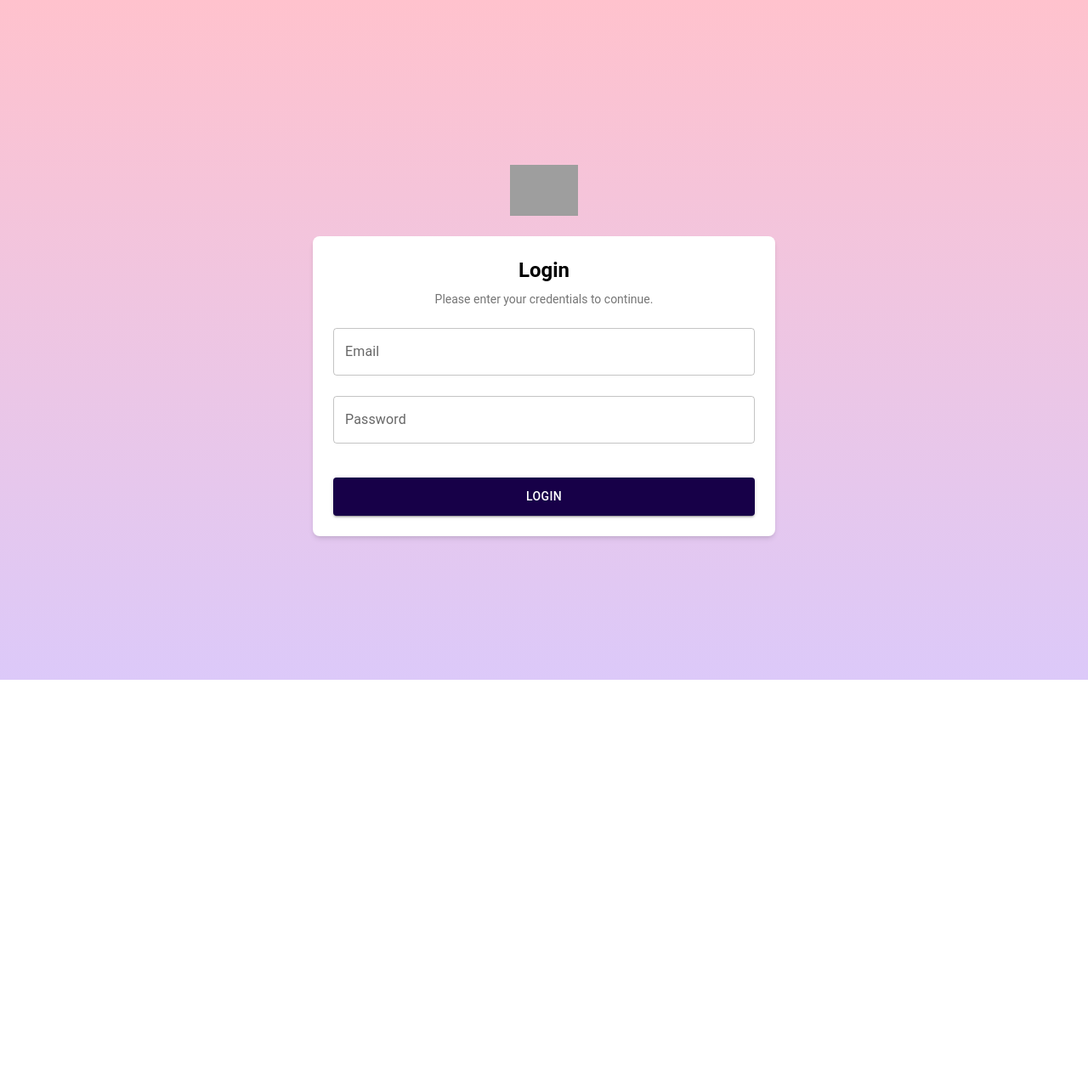
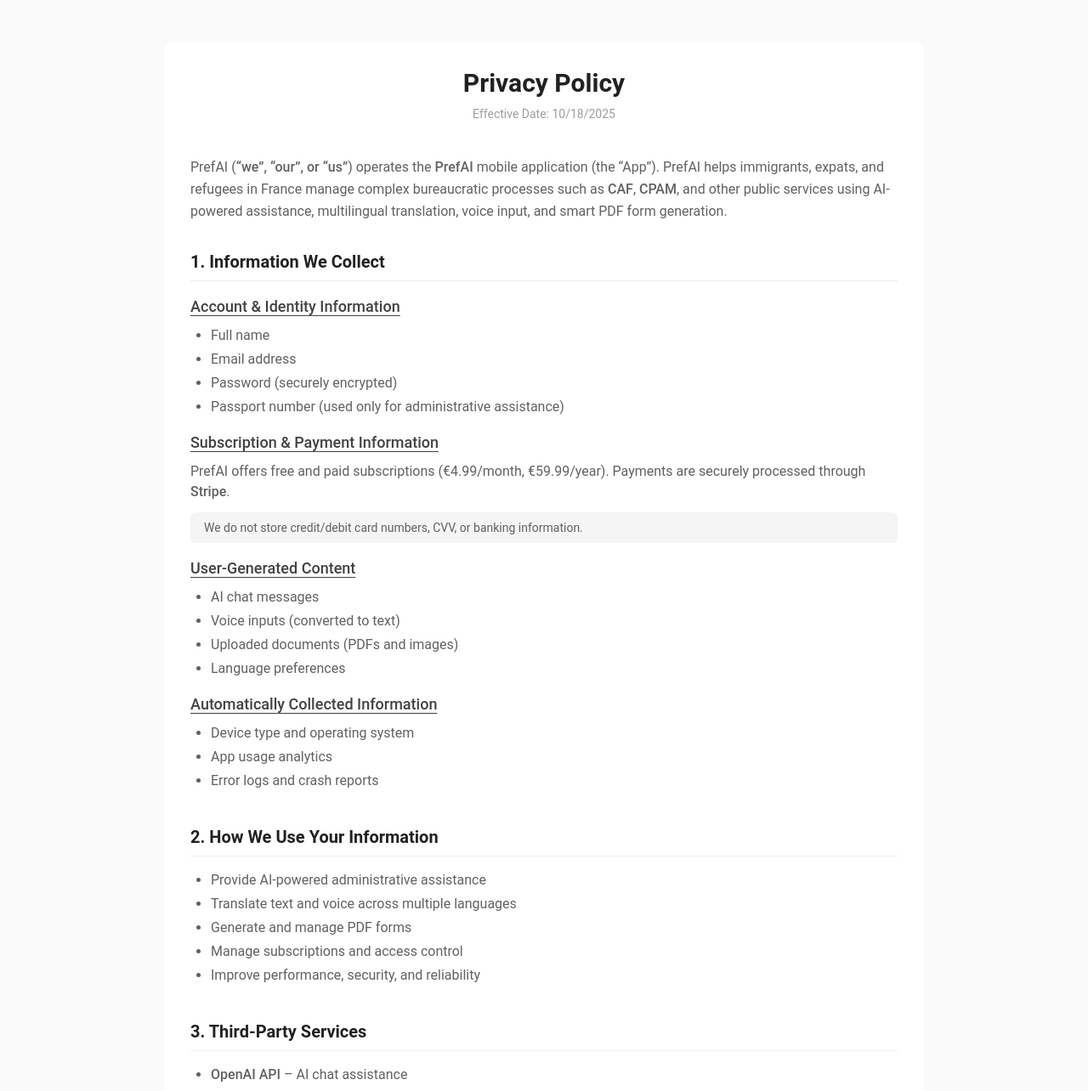
Before and after one commit to u1447229543-art/PrefAi-Admin, a React (Vite) app: page /privacy-policy in a window 1280 px wide. Before the commit this address led to /login. Shown: the top 1284 px of the page at 85% size. Before the commit the page ends 800 px from the top, so only its background shows below. Built offline with nearby package versions, Linux system fonts and the light colour scheme; no server answers; grey boxes are pictures that could not be loaded.

Commit message:
Added Privacy policy

```diff
--- a/src/Router/AppRouter.jsx
+++ b/src/Router/AppRouter.jsx
@@ -7,6 +7,7 @@ import ResetPassword from "../pages/ResetPassword";
 import ProtectedRoute from "./ProtectedRoute";
 import UserManagement from "../pages/admin/UserManagement";
 import DomumentManagement from "../pages/admin/DocumentManagement";
+import PrivacyPolicy from "../pages/PrivacyPolicy";
 
 const AppRouter = () => {
   const isLoggedIn = localStorage.getItem("token");
@@ -22,6 +23,7 @@ const AppRouter = () => {
 
       {/* Public Routes */}
       <Route path="/login" element={<Login />} />
+      <Route path="/privacy-policy" element={<PrivacyPolicy />} />
       <Route path="/forgot-password" element={<ForgotPassword />} />
       <Route path="/reset-password" element={<ResetPassword />} />
       <Route path="/create-password" element={<ResetPassword />} />
--- /dev/null
+++ b/src/pages/PrivacyPolicy.jsx
@@ -0,0 +1,197 @@
+import React from "react";
+
+const PrivacyPolicy = () => {
+  return (
+    <div className="min-h-screen bg-gray-50 py-12 px-4">
+      <div className="mx-auto max-w-4xl rounded-xl bg-white p-8 shadow-sm">
+        {/* Header */}
+        <h1 className="mb-2 text-center text-3xl font-bold text-gray-900">
+          Privacy Policy
+        </h1>
+        <p className="mb-10 text-center text-sm text-gray-500">
+          Effective Date: {new Date().toLocaleDateString()}
+        </p>
+
+        {/* Intro */}
+        <p className="mb-8 text-gray-700 leading-relaxed">
+          PrefAI (<span className="font-medium">“we”, “our”, or “us”</span>)
+          operates the <span className="font-medium">PrefAI</span> mobile
+          application (the “App”). PrefAI helps immigrants, expats, and refugees
+          in France manage complex bureaucratic processes such as{" "}
+          <span className="font-medium">CAF</span>,{" "}
+          <span className="font-medium">CPAM</span>, and other public services
+          using AI-powered assistance, multilingual translation, voice input,
+          and smart PDF form generation.
+        </p>
+
+        {/* Section */}
+        <Section title="1. Information We Collect">
+          <SubTitle>Account & Identity Information</SubTitle>
+          <List>
+            <li>Full name</li>
+            <li>Email address</li>
+            <li>Password (securely encrypted)</li>
+            <li>Passport number (used only for administrative assistance)</li>
+          </List>
+
+          {/* <Note>
+            Passport numbers are treated as sensitive personal data and protected
+            using strict security controls.
+          </Note> */}
+
+          <SubTitle>Subscription & Payment Information</SubTitle>
+          <p className="text-gray-700">
+            PrefAI offers free and paid subscriptions (€4.99/month, €59.99/year).
+            Payments are securely processed through{" "}
+            <span className="font-medium">Stripe</span>.
+          </p>
+
+          <Note>
+            We do not store credit/debit card numbers, CVV, or banking
+            information.
+          </Note>
+
+          <SubTitle>User-Generated Content</SubTitle>
+          <List>
+            <li>AI chat messages</li>
+            <li>Voice inputs (converted to text)</li>
+            <li>Uploaded documents (PDFs and images)</li>
+            <li>Language preferences</li>
+          </List>
+
+          <SubTitle>Automatically Collected Information</SubTitle>
+          <List>
+            <li>Device type and operating system</li>
+            <li>App usage analytics</li>
+            <li>Error logs and crash reports</li>
+          </List>
+        </Section>
+
+        <Section title="2. How We Use Your Information">
+          <List>
+            <li>Provide AI-powered administrative assistance</li>
+            <li>Translate text and voice across multiple languages</li>
+            <li>Generate and manage PDF forms</li>
+            <li>Manage subscriptions and access control</li>
+            <li>Improve performance, security, and reliability</li>
+          </List>
+        </Section>
+
+        <Section title="3. Third-Party Services">
+          <List>
+            <li>
+              <span className="font-medium">OpenAI API</span> – AI chat
+              assistance
+            </li>
+            <li>
+              <span className="font-medium">Google Translation API</span> –
+              Multilingual translation
+            </li>
+            <li>
+              <span className="font-medium">Cloudinary</span> – Secure file
+              storage
+            </li>
+            <li>
+              <span className="font-medium">Stripe</span> – Subscription and
+              payment processing
+            </li>
+          </List>
+
+          <p className="mt-3 text-gray-700">
+            Each third-party provider processes data according to its own
+            privacy and security policies.
+          </p>
+        </Section>
+
+        <Section title="4. Data Security">
+          <p className="text-gray-700">
+            We use HTTPS/TLS encryption, secure storage, and access controls to
+            protect your data. While no system can guarantee complete security,
+            we continuously improve our safeguards.
+          </p>
+        </Section>
+
+        <Section title="5. Data Retention">
+          <List>
+            <li>Account data is retained while your account is active</li>
+            <li>Uploaded documents are stored only as long as necessary</li>
+            <li>Users may request deletion of their data at any time</li>
+          </List>
+        </Section>
+
+        <Section title="6. User Rights (GDPR)">
+          <p className="text-gray-700">
+            Users in the European Union have the right to access, correct,
+            delete, or export their personal data, withdraw consent, and object
+            to certain processing activities.
+          </p>
+        </Section>
+
+        <Section title="7. Children’s Privacy">
+          <p className="text-gray-700">
+            PrefAI is not intended for children under the age of 13. We do not
+            knowingly collect personal data from children.
+          </p>
+        </Section>
+
+        <Section title="8. Policy Updates">
+          <p className="text-gray-700">
+            We may update this Privacy Policy from time to time. Any changes
+            will be reflected by updating the effective date at the top of this
+            page.
+          </p>
+        </Section>
+
+        <Section title="9. Contact Us">
+          <p className="text-gray-700">
+            If you have any questions about this Privacy Policy, you can contact
+            us at:
+          </p>
+
+          <p className="mt-2 font-medium text-gray-900">
+            📧{" "}
+            <a
+              href="mailto:u1447229543@gmail.com"
+              className="underline underline-offset-4"
+            >
+              u1447229543@gmail.com
+            </a>
+          </p>
+
+          <p className="mt-1 text-gray-700">
+            <span className="font-medium">App Name:</span> PrefAI
+          </p>
+        </Section>
+      </div>
+    </div>
+  );
+};
+
+/* ---------- Reusable Components ---------- */
+
+const Section = ({ title, children }) => (
+  <section className="mb-10">
+    <h2 className="mb-4 border-b border-gray-200 pb-2 text-xl font-semibold text-gray-900">
+      {title}
+    </h2>
+    {children}
+  </section>
+);
+
+const SubTitle = ({ children }) => (
+  <h3 className="mb-2 mt-4 text-lg font-medium text-gray-800 underline underline-offset-4">
+    {children}
+  </h3>
+);
+
+const List = ({ children }) => (
+  <ul className="ml-6 list-disc space-y-1 text-gray-700">{children}</ul>
+);
+
+const Note = ({ children }) => (
+  <p className="mt-3 rounded-md bg-gray-100 px-4 py-2 text-sm text-gray-700">
+    {children}
+  </p>
+);
+
+export default PrivacyPolicy;
```
